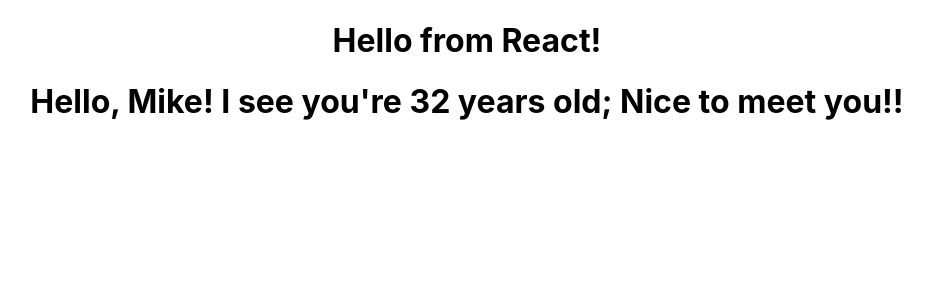
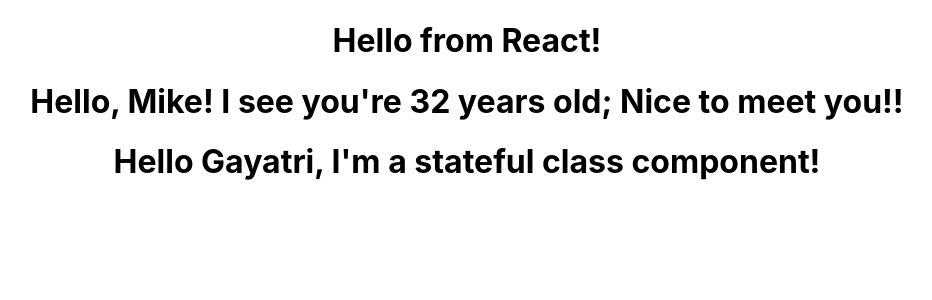
Before and after one commit to gayatrig19/first-react-app, a React (Create React App) app in the folder my-app/: page / in a window 1280 px wide. Shown: the top 300 px of the page, without its empty margins (173-1105 px from the left). Built offline with nearby package versions, Linux system fonts and the light colour scheme.

Commit message:
Create a Stateful class component and return greeting

```diff
--- a/my-app/src/App.js
+++ b/my-app/src/App.js
@@ -2,12 +2,14 @@
 import './App.css';
 import FunctionalGreeting from './components/FunctionalGreeting';
 import FunctionalGreetingWithProps from './components/FunctionalGreetingWithProps';
+import StatefulGreeting from './components/StatefulGreeting';
 
 function App() {
   return (
     <div className="App">
       <FunctionalGreeting />
       <FunctionalGreetingWithProps greeting="Nice to meet you!!" name="Mike" age="32" />
+      <StatefulGreeting greeting="I'm a stateful class component!" name="Gayatri" />
     </div>
   );
 }
--- /dev/null
+++ b/my-app/src/components/StatefulGreeting.js
@@ -0,0 +1,9 @@
+import React from "react";
+
+class StatefulGreeting extends React.Component {
+    render () {
+        return <h1>Hello {this.props.name}, {this.props.greeting}</h1>;
+    }
+}
+
+export default StatefulGreeting;
```
